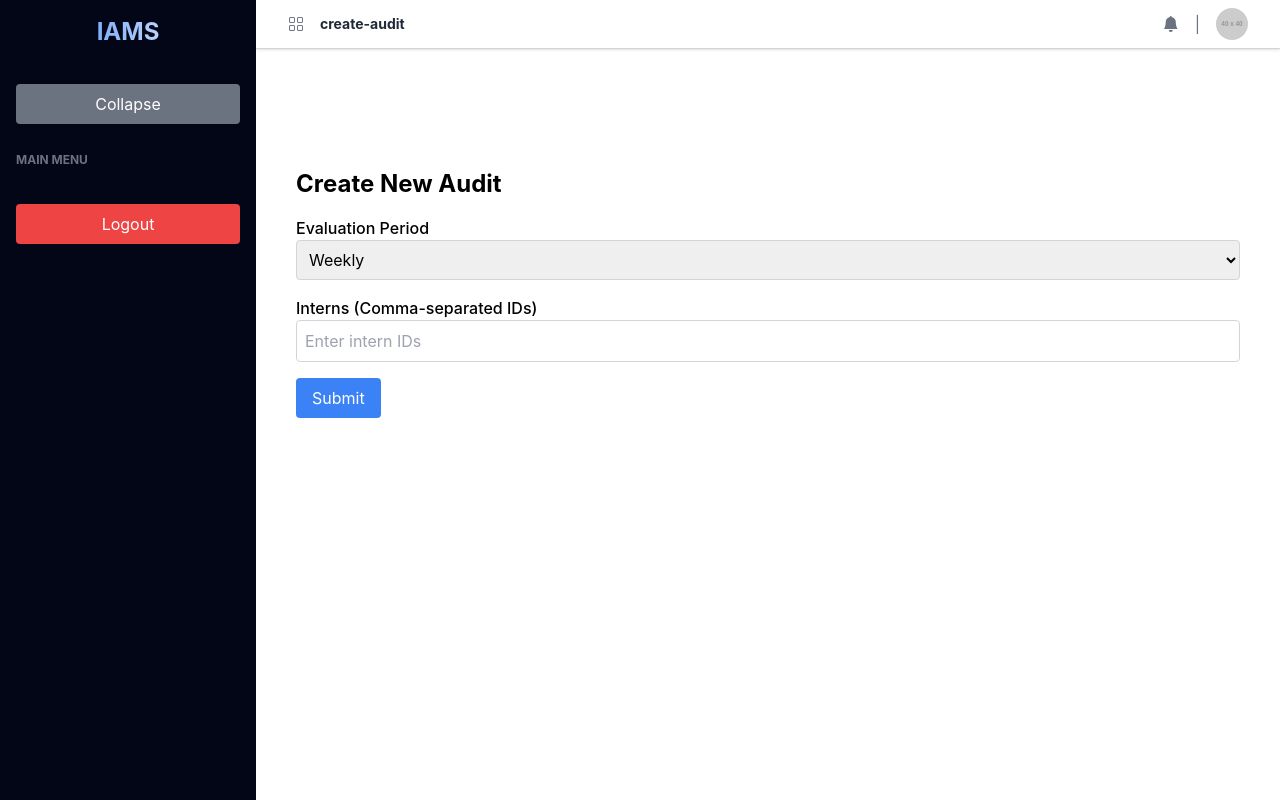
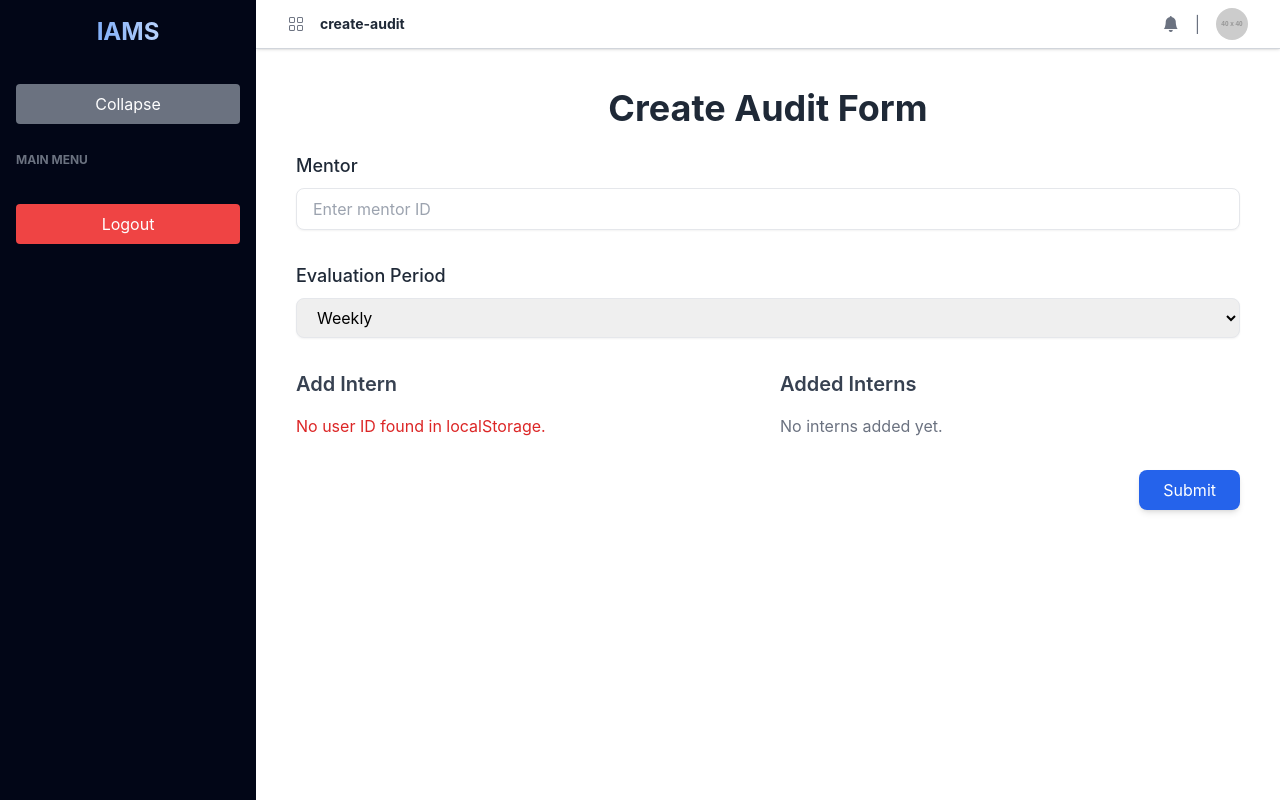
Before and after one commit to buihang002/IAMS.fe, a React (Create React App) app in the folder iams/: page /create-audit in a window 1280 px wide. Built offline with nearby package versions, Linux system fonts and the light colour scheme.

Commit message:
create form audit of mentor

```diff
--- a/iams/src/pages/Audit/CreateAuditForm.js
+++ b/iams/src/pages/Audit/CreateAuditForm.js
@@ -1,124 +1,271 @@
-import React, { useState } from "react";
-import axios from "axios";
+import React, { useState, useEffect } from "react";
+import axiosInstance from "../../utils/MyAxios";
 
-const CreateAuditForm = () => {
-  const [date, setDate] = useState("");
-  const [evaluationPeriod, setEvaluationPeriod] = useState("WEEKLY");
-  const [interns, setInterns] = useState("");
+const CreateFormAudit = () => {
+  const [formData, setFormData] = useState({
+    mentorId: "",
+    evaluationPeriod: 0,
+    interns: [],
+  });
 
-  const handleSubmit = (e) => {
+  const [interns, setInterns] = useState([]);
+  const [loading, setLoading] = useState(false);
+  const [error, setError] = useState(null);
+  const [successMessage, setSuccessMessage] = useState("");
+  const [errorMessage, setErrorMessage] = useState("");
+
+  useEffect(() => {
+    const fetchInterns = async () => {
+      setLoading(true);
+      setError(null);
+      try {
+        const userStr = localStorage.getItem("user");
+        const user = JSON.parse(userStr);
+        const userId = user?.userId;
+
+        if (!userId) {
+          setError("No user ID found in localStorage.");
+          return;
+        }
+
+        const response = await axiosInstance.get(
+          `/intern/get-by-mentor/${userId}`
+        );
+
+        if (response && response.data) {
+          setInterns(response.data);
+        } else {
+          setError("No interns found for this mentor.");
+        }
+      } catch (err) {
+        console.error("Fetch error:", err);
+        setError(
+          err.response?.data?.message ||
+            "Failed to fetch interns. Please try again."
+        );
+      } finally {
+        setLoading(false);
+      }
+    };
+
+    fetchInterns();
+  }, []);
+
+  const handleAddIntern = (userId) => {
+    if (!formData.interns.includes(userId)) {
+      setFormData({
+        ...formData,
+        interns: [...formData.interns, userId],
+      });
+    }
+  };
+
+  const handleRemoveIntern = (userId) => {
+    setFormData({
+      ...formData,
+      interns: formData.interns.filter((id) => id !== userId),
+    });
+  };
+
+  const handleSubmit = async (e) => {
     e.preventDefault();
-    const data = { date, evaluationPeriod, interns: interns.split(",") };
+    setLoading(true);
+    setSuccessMessage("");
+    setErrorMessage("");
 
-    axios
-      .post("http://localhost:8080/audit/create-new-form", data)
-      .then(() => {
-        alert("Audit created successfully!");
-      })
-      .catch((error) => console.error("Error creating audit:", error));
+    try {
+      const response = await axiosInstance.post(
+        "/audit/create-new-form",
+        formData
+      );
+      if (response.status === 200) {
+        setSuccessMessage("Audit form created successfully!");
+        setFormData({
+          mentorId: "",
+          evaluationPeriod: 0,
+          interns: [],
+        });
+      }
+    } catch (err) {
+      setErrorMessage(
+        err.response?.data?.message ||
+          "Failed to create audit form. Please try again."
+      );
+    } finally {
+      setLoading(false);
+    }
   };
 
   return (
-    <div className="container mx-auto p-6 mt-20">
-      <h1 className="text-2xl font-bold mb-4">Create New Audit</h1>
-      <form onSubmit={handleSubmit} className="space-y-4">
+    <div className="max-w-5xl mx-auto p-6 bg-white">
+      <h1 className="text-4xl font-bold text-center text-gray-800 mb-6">
+        Create Audit Form
+      </h1>
+
+      <form onSubmit={handleSubmit} className="space-y-8">
         <div>
-          <label className="block font-medium">Evaluation Period</label>
-          <select
-            value={evaluationPeriod}
-            onChange={(e) => setEvaluationPeriod(e.target.value)}
-            className="border border-gray-300 p-2 w-full rounded"
+          <label
+            htmlFor="mentorId"
+            className="block text-lg font-medium text-gray-800"
           >
-            <option value="0">Weekly</option>
-            <option value="1">Fortnight</option>
-            <option value="3">Monthly</option>
-          </select>
-        </div>
-        <div>
-          <label className="block font-medium">
-            Interns (Comma-separated IDs)
+            Mentor
           </label>
           <input
             type="text"
-            placeholder="Enter intern IDs"
-            value={interns}
-            onChange={(e) => setInterns(e.target.value)}
-            className="border border-gray-300 p-2 w-full rounded"
+            name="mentorId"
+            id="mentorId"
+            value={formData.mentorId}
+            onChange={(e) =>
+              setFormData({ ...formData, mentorId: e.target.value })
+            }
+            placeholder="Enter mentor ID"
+            className="mt-2 w-full px-4 py-2 border rounded-lg shadow-sm focus:ring-2 focus:ring-blue-400 focus:outline-none"
+            required
           />
         </div>
-        <button
-          type="submit"
-          className="bg-blue-500 text-white py-2 px-4 rounded"
-        >
-          Submit
-        </button>
+
+        <div>
+          <label
+            htmlFor="evaluationPeriod"
+            className="block text-lg font-medium text-gray-800"
+          >
+            Evaluation Period
+          </label>
+          <select
+            name="evaluationPeriod"
+            id="evaluationPeriod"
+            value={formData.evaluationPeriod}
+            onChange={(e) =>
+              setFormData({ ...formData, evaluationPeriod: e.target.value })
+            }
+            className="mt-2 w-full px-4 py-2 border rounded-lg shadow-sm focus:ring-2 focus:ring-blue-400 focus:outline-none"
+            required
+          >
+            <option value={0}>Weekly</option>
+            <option value={1}>Fortnight</option>
+            <option value={2}>Monthly</option>
+          </select>
+        </div>
+
+        {/* Interns */}
+        <div className="grid grid-cols-2 gap-6">
+          {/* Add Intern */}
+          <div>
+            <h2 className="text-xl font-semibold text-gray-700 mb-4">
+              Add Intern
+            </h2>
+            {loading ? (
+              <p className="text-gray-500">Loading interns...</p>
+            ) : error ? (
+              <p className="text-red-600">{error}</p>
+            ) : (
+              <ul className="space-y-4">
+                {interns.map((intern) => (
+                  <li
+                    key={intern.userId}
+                    className="flex justify-between items-center bg-gray-50 px-4 py-2 border rounded-lg shadow-sm"
+                  >
+                    <div className="grid grid-cols-3 gap-4 border-gray-300">
+                      <div className="px-4 py-2 text-gray-700 font-semibold">
+                        ID: {intern.userId}
+                      </div>
+                      <div className="px-4 py-2 text-gray-700">
+                        Name: {intern.fullName}
+                      </div>
+                      <div className="px-4 py-2 text-gray-700">
+                        <span
+                          className={`inline-block w-3.5 h-3.5 rounded-full mr-2 ${(() => {
+                            switch (intern.status) {
+                              case "ACTIVE":
+                                return "bg-green-500";
+                              case "INACTIVE":
+                                return "bg-red-500";
+                              case "WARNING":
+                                return "bg-yellow-500";
+                              case "DISQUALIFIED":
+                                return "bg-gray-500";
+                              default:
+                                return "bg-gray-500";
+                            }
+                          })()}`}
+                        ></span>
+                      </div>
+                    </div>
+
+                    <button
+                      type="button"
+                      onClick={() => handleAddIntern(intern.userId)}
+                      className="px-3 py-1 bg-gray-700 text-white hover:font-bold  rounded-lg shadow-sm hover:scale-105 transform transition duration-30 hover:bg-white hover:text-gray-600 border border-gray-600"
+                    >
+                      Add
+                    </button>
+                  </li>
+                ))}
+              </ul>
+            )}
+          </div>
+
+          {/* Display Added Interns */}
+          <div>
+            <h2 className="text-xl font-semibold text-gray-700 mb-4">
+              Added Interns
+            </h2>
+            {formData.interns.length > 0 ? (
+              <ul className="space-y-4">
+                {formData.interns.map((userId, index) => (
+                  <li
+                    key={index}
+                    className="flex justify-between items-center bg-gray-50 px-4 py-2 border rounded-lg shadow-sm"
+                  >
+                    <th className="text-gray-700">
+                      <td className="text-gray-700">{userId}</td>
+                      {/* <td className="text-gray-700 ">
+                        {interns.find((i) => i.userId === userId)?.fullName}
+                      </td> */}
+                    </th>
+                    <button
+                      type="button"
+                      onClick={() => handleRemoveIntern(userId)}
+                      className="text-red-600 hover:font-bold hover:scale-105 transform transition duration-30"
+                    >
+                      Remove
+                    </button>
+                  </li>
+                ))}
+              </ul>
+            ) : (
+              <p className="text-gray-500">No interns added yet.</p>
+            )}
+          </div>
+        </div>
+
+        {/* Submit */}
+        <div className="text-right">
+          <button
+            type="submit"
+            className={`px-6 py-2 text-white bg-blue-600 rounded-lg shadow-md hover:bg-blue-700 focus:ring-2 focus:ring-blue-400 ${
+              loading ? "opacity-50 cursor-not-allowed" : ""
+            }`}
+            disabled={loading}
+          >
+            {loading ? "Submitting..." : "Submit"}
+          </button>
+        </div>
       </form>
+
+      {/* Messages */}
+      {successMessage && (
+        <div className="mt-12 fixed top-4 right-4 p-4 bg-green-100 text-green-800 border border-green-500 rounded-lg shadow-lg">
+          {successMessage}
+        </div>
+      )}
+      {errorMessage && (
+        <div className="fixed top-4 right-4 p-4 bg-red-100 text-red-800 border border-red-500 rounded-lg shadow-lg">
+          {errorMessage}
+        </div>
+      )}
     </div>
   );
 };
 
-export default CreateAuditForm;
-// import React, { useState } from "react";
-// import { Modal, Button, Form } from "react-bootstrap";
-
-// const AuditForm = ({ onSubmit, onClose }) => {
-//   const [mentorId, setMentorId] = useState("");
-//   const [evaluationPeriod, setEvaluationPeriod] = useState(0);
-//   const [interns, setInterns] = useState("");
-
-//   const handleSubmit = (e) => {
-//     e.preventDefault();
-//     const formData = {
-//       mentorId,
-//       evaluationPeriod: parseInt(evaluationPeriod),
-//       interns: interns.split(",").map((id) => id.trim()),
-//     };
-//     onSubmit(formData);
-//   };
-
-//   return (
-//     <Modal show onHide={onClose}>
-//       <Modal.Header closeButton>
-//         <Modal.Title>Create New Audit</Modal.Title>
-//       </Modal.Header>
-//       <Modal.Body>
-//         <Form onSubmit={handleSubmit}>
-//           <Form.Group controlId="mentorId" className="mb-3">
-//             <Form.Label>Mentor ID</Form.Label>
-//             <Form.Control
-//               type="text"
-//               value={mentorId}
-//               onChange={(e) => setMentorId(e.target.value)}
-//               required
-//             />
-//           </Form.Group>
-//           <Form.Group controlId="evaluationPeriod" className="mb-3">
-//             <Form.Label>Evaluation Period</Form.Label>
-//             <Form.Select
-//               value={evaluationPeriod}
-//               onChange={(e) => setEvaluationPeriod(e.target.value)}
-//             >
-//               <option value="0">WEEKLY</option>
-//               <option value="1">FORTNIGHT</option>
-//               <option value="2">MONTHLY</option>
-//             </Form.Select>
-//           </Form.Group>
-//           <Form.Group controlId="interns" className="mb-3">
-//             <Form.Label>Intern IDs (comma separated)</Form.Label>
-//             <Form.Control
-//               type="text"
-//               value={interns}
-//               onChange={(e) => setInterns(e.target.value)}
-//               required
-//             />
-//           </Form.Group>
-//           <Button variant="primary" type="submit">
-//             Submit
-//           </Button>
-//         </Form>
-//       </Modal.Body>
-//     </Modal>
-//   );
-// };
-
-// export default AuditForm;
+export default CreateFormAudit;
--- a/iams/src/pages/Internmanagement/InternList.js
+++ b/iams/src/pages/Internmanagement/InternList.js
@@ -314,6 +314,7 @@ const InternList = () => {
             <tr className="text-xl font-bold bg-gray-800 text-white border">
               <th className="px-4 py-2">#</th>
               <th className="px-4 py-2">Account</th>
+              <th className="px-4 py-2">User ID</th>
               <th className="px-4 py-2">Full Name</th>
               <th className="px-4 py-2">Social Number</th>
               <th className="px-4 py-2">Mentor</th>
@@ -329,6 +330,7 @@ const InternList = () => {
                 className="border-t hover:bg-gradient-to-r hover:from-blue-300 hover:to-white hover:scale-105 transition-transform transform duration-300"
               >
                 <td className="px-4 py-2 text-center">{index + 1}</td>
+                <td className="px-4 py-2 text-center">{intern.userId}</td>
                 <td className="px-4 py-2">{intern.account}</td>
                 <td className="px-4 py-2">{intern.fullName}</td>
                 <td className="px-4 py-2">{intern.socialNum}</td>
@@ -338,7 +340,7 @@ const InternList = () => {
                     ? new Date(intern.joinDate).toLocaleDateString("en-GB")
                     : "N/A"}
                 </td>
-                <td className="px-4 py-2 text-center">
+                <td className="px-4 py-2 ">
                   <span
                     className={`inline-block w-3.5 h-3.5 rounded-full mr-2 ${(() => {
                       switch (intern.status) {
```
Also changed, not shown: iams/src/pages/Audit/Mentor/AuditID.js (+7 -5 lines).
